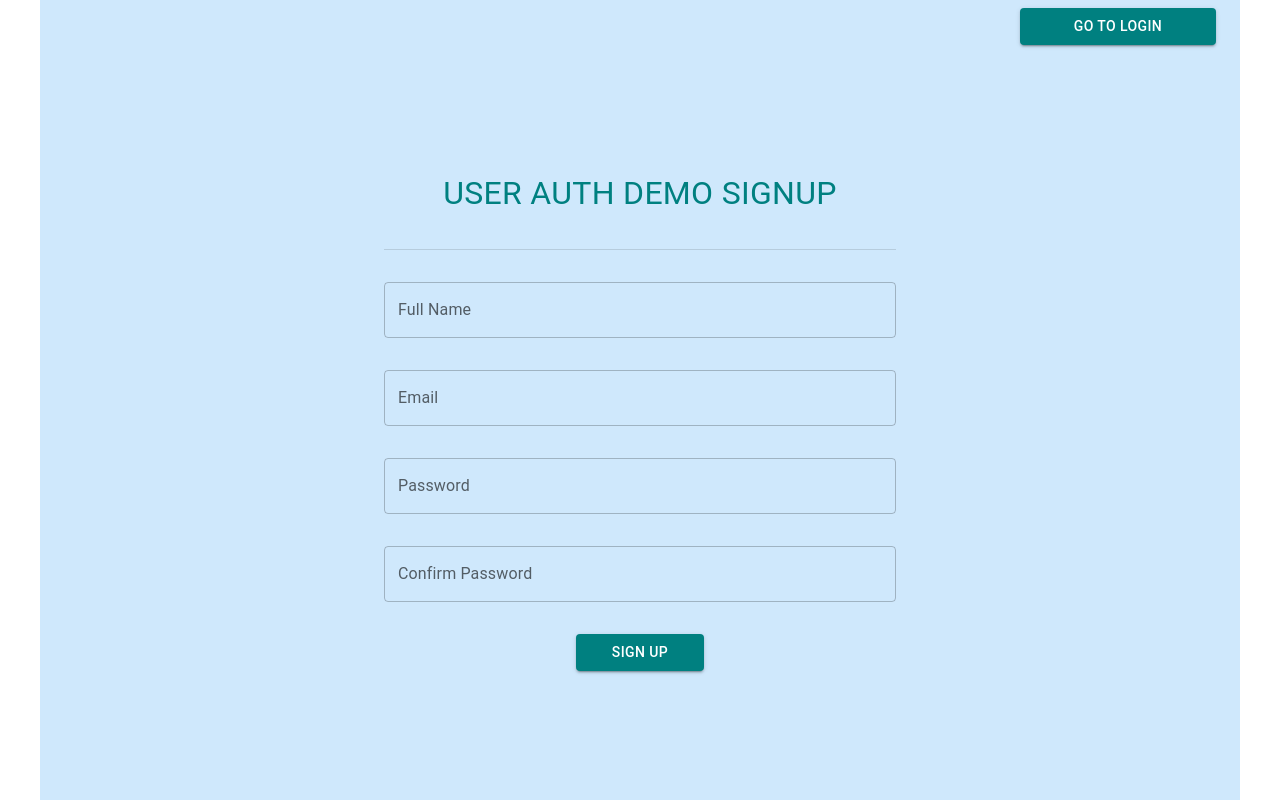
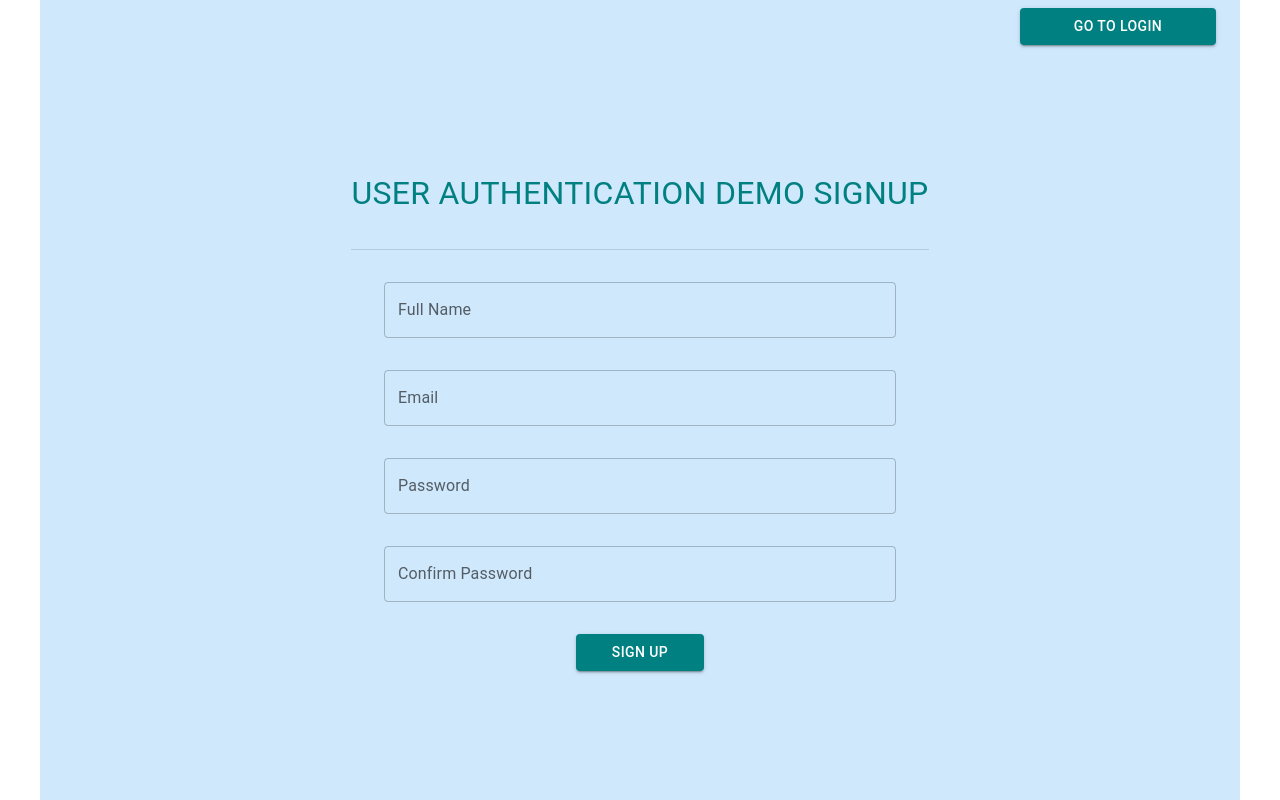
Before and after one commit to shubham-rp/user-auth-mern-demo-frontend, a React (Create React App) app: page /signup in a window 1280 px wide. Built offline with nearby package versions, Linux system fonts and the light colour scheme.

Commit message:
changes to signup.js

```diff
--- a/src/pages/SignUp.js
+++ b/src/pages/SignUp.js
@@ -84,7 +84,7 @@ function SignUp() {
             <Stack spacing={4} alignItems="center">
               <Typography className={classes.signUpHeading}>
                 {" "}
-                USER AUTH DEMO SIGNUP{" "}
+                USER AUTHENTICATION DEMO SIGNUP{" "}
               </Typography>
               <Divider flexItem />
               <TextField
```
